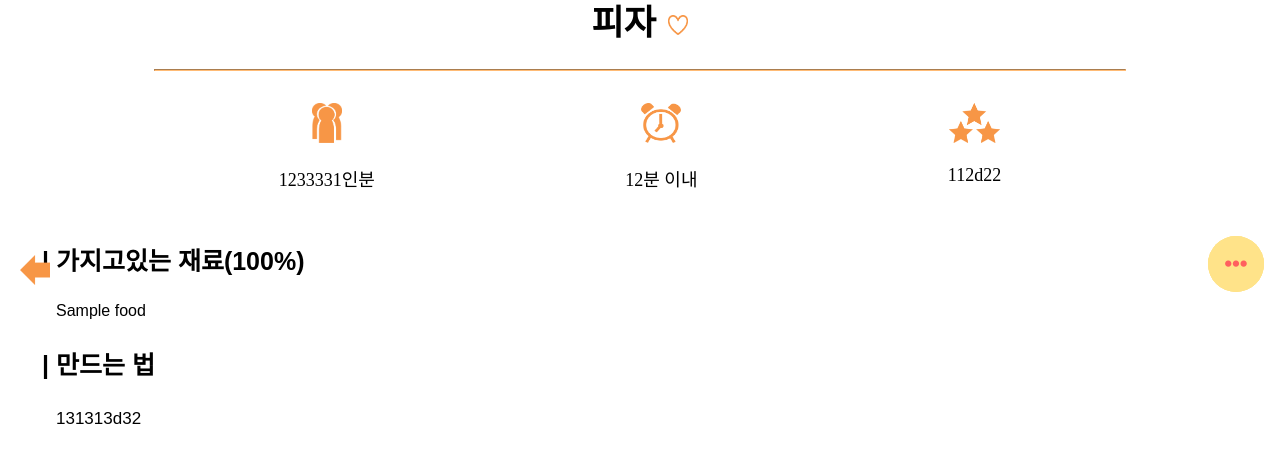
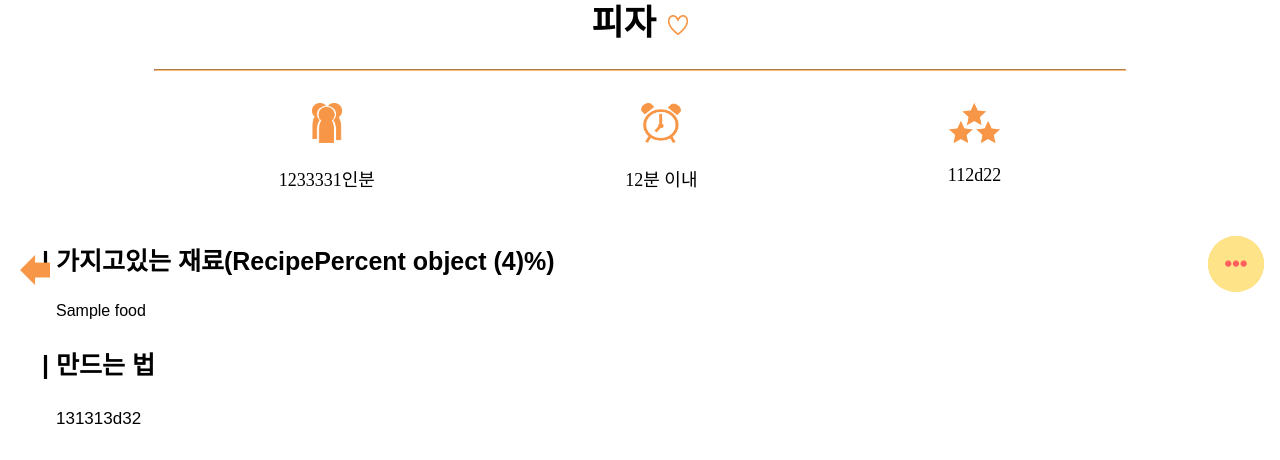
Before and after one commit to eunche/plzeat-deploy-0606, a Django app: template templates/recipies/recipe_detail.html in a window 1280 px wide. Shown: the part 492-952 px from the top of the page. Run offline with Django 3.2, Linux system fonts and the light colour scheme; data comes from the database, SQL or seed files in the repository; both versions use the stored data as it was after the commit; tables that the repository leaves empty hold one stand-in row (values such as "Sample post"); the template is opened without the code that fills it: values that come from a table or form of the project are taken from there, most other values are stand-ins (such as "Sample title", 1, 10 or a date in 2020); some libraries are stand-ins or nearby versions; some web fonts are replaced.

Commit message:
레시피디테일도 %수정

```diff
--- a/recipies/views.py
+++ b/recipies/views.py
@@ -79,4 +79,7 @@ def recipe_detail(request, pk):
             result_foods.append(
                 mark_safe(f"<i class='fas fa-times ex'></i><span>{food}</span>"))
 
-    return render(request, "recipies/recipe_detail.html", {"recipe": recipe, "result": result_foods})
+    percent = recipies_model.RecipePercent.objects.get(
+        user=request.user, recipe=recipe)
+
+    return render(request, "recipies/recipe_detail.html", {"recipe": recipe, "result": result_foods, "percent": percent.percent})
--- a/templates/recipies/recipe_detail.html
+++ b/templates/recipies/recipe_detail.html
@@ -43,7 +43,7 @@ Recommandation
                 <p class="level_text">{{recipe.recipe_level}}</p>
             </div>
         </div>
-        <p class="food_ingredient_title">| 가지고있는 재료({{recipe.percent}}%)</p>
+        <p class="food_ingredient_title">| 가지고있는 재료({{percent}}%)</p>
         <ul class="check_food">
             {% for food in result %}
             <li>{{food}}</li>
--- a/templates/recipies/recipe_list.html
+++ b/templates/recipies/recipe_list.html
@@ -62,7 +62,6 @@
     }
     catch (err) {
         console.log(err);
-        console.log("asdsad");
     }
 
 
```
Also changed, not shown: db.sqlite3, templates/temp.html (deleted).
